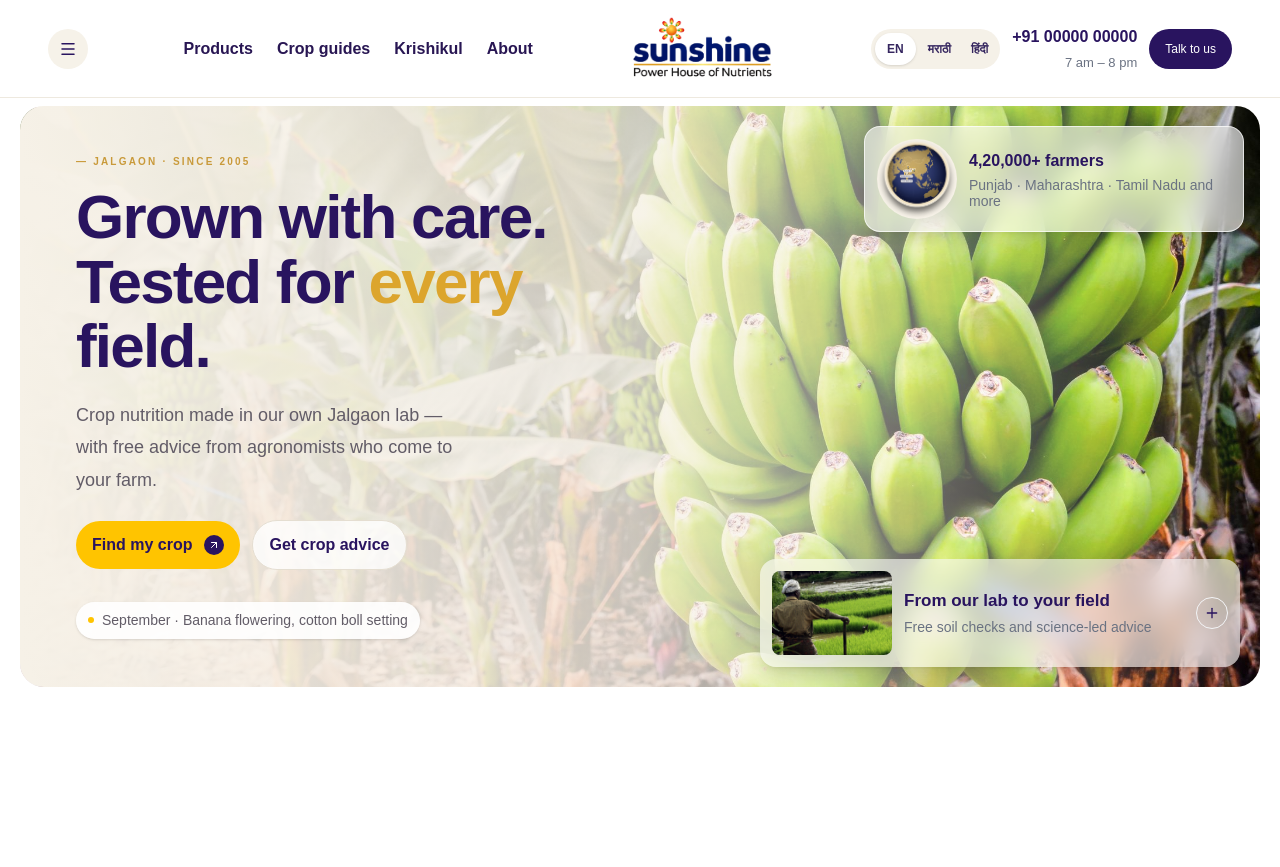
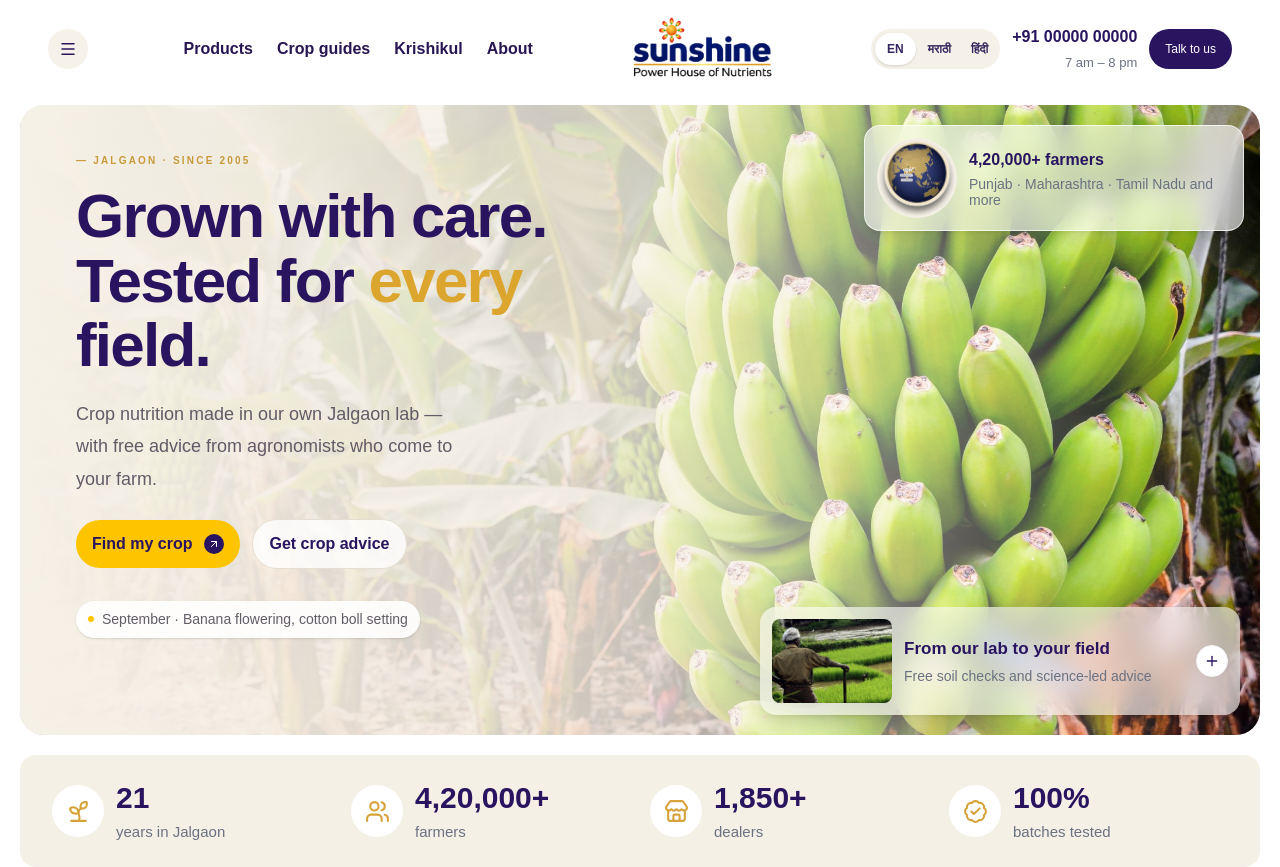
Before and after one commit to abdullahansari-yk/sunshine, a Next.js app: page / in a window 1280 px wide. Before the commit the page ends 800 px from the top, so only its background shows below. Built offline with nearby package versions, Linux system fonts and the light colour scheme.

Commit message:
Added stats section

```diff
--- a/src/app/page.js
+++ b/src/app/page.js
@@ -1,11 +1,13 @@
 import Hero from "@/components/Hero";
 import Navbar from "@/components/Navbar";
+import Stats from "@/components/Stats";
 
 export default function Home() {
   return (
     <main id="home" className="min-h-screen bg-white">
       <Navbar />
       <Hero/>
+      <Stats/>
     </main>
   );
 }
--- /dev/null
+++ b/src/components/CropSelector.jsx
@@ -0,0 +1,154 @@
+"use client";
+
+import { useState } from "react";
+import Image from "next/image";
+import { ArrowUpRight } from "lucide-react";
+
+const crops = [
+  {
+    name: "Banana",
+    season: "Flowering · Aug-Sep",
+    image: "/images/hero-banner.jpg",
+    color: "#ffc400",
+  },
+  {
+    name: "Cotton",
+    season: "Boll setting · Sep-Oct",
+    image: "/images/cotton.jpg",
+    color: "#29145f",
+  },
+  {
+    name: "Soybean",
+    season: "Pod filling · Sep",
+    image: "/images/soybean.jpg",
+    color: "#29145f",
+  },
+  {
+    name: "Sugarcane",
+    season: "Grand growth · Jul-Oct",
+    image: "/images/sugarcane.jpg",
+    color: "#29145f",
+  },
+  {
+    name: "Onion",
+    season: "Bulb planting · Oct-Nov",
+    image: "/images/onion.jpg",
+    color: "#29145f",
+  },
+  {
+    name: "Tomato",
+    season: "Fruit set · Sep-Oct",
+    image: "/images/tomato.jpg",
+    color: "#29145f",
+  },
+  {
+    name: "Grape",
+    season: "October pruning",
+    image: "/images/grape.jpg",
+    color: "#29145f",
+  },
+  {
+    name: "Pomegranate",
+    season: "Hasta bahar · Sep-Oct",
+    image: "/images/pomegranate.jpg",
+    color: "#29145f",
+  },
+  {
+    name: "Chilli",
+    season: "Flowering · Sep-Nov",
+    image: "/images/chilli.jpg",
+    color: "#29145f",
+  },
+  {
+    name: "Turmeric",
+    season: "Bulking · Sep-Nov",
+    image: "/images/turmeric.jpg",
+    color: "#29145f",
+  },
+  {
+    name: "Wheat",
+    season: "Sowing · Nov",
+    image: "/images/wheat.jpg",
+    color: "#29145f",
+  },
+  {
+    name: "Gram",
+    season: "Sowing · Oct-Nov",
+    image: "/images/gram.jpg",
+    color: "#29145f",
+  },
+];
+
+export default function CropSelector({ selectedCrop, onSelectCrop }) {
+  return (
+    <section id="crops" className="mx-auto max-w-[1440px] px-4 py-10 md:px-6">
+      <div className="mb-8 text-center">
+        <span className="rounded-full border border-[#eee7dc] px-3 py-1 text-[10px] text-[#29145f]">
+          🌱 Find my crop
+        </span>
+
+        <h2 className="mt-4 text-3xl font-bold tracking-tight text-[#29145f] md:text-4xl">
+          Start with your crop
+        </h2>
+
+        <p className="mx-auto mt-2 max-w-sm text-xs leading-5 text-gray-500">
+          Twelve crops, all on one screen. Tap yours to see what it needs this month.
+        </p>
+      </div>
+
+      <div className="grid grid-cols-3 gap-x-2 gap-y-5 sm:grid-cols-4 md:grid-cols-6 lg:grid-cols-6 xl:grid-cols-6">
+        {crops.map((crop) => {
+          const isSelected = selectedCrop === crop.name;
+
+          return (
+            <button
+              key={crop.name}
+              type="button"
+              onClick={() => onSelectCrop(crop.name)}
+              aria-pressed={isSelected}
+              className={`group min-w-0 rounded-xl text-left transition ${
+                isSelected
+                  ? "ring-2 ring-[#29145f] ring-offset-2"
+                  : ""
+              }`}
+            >
+              <div className="relative h-24 overflow-hidden rounded-xl sm:h-28 md:h-32">
+                <Image
+                  src={crop.image}
+                  alt={crop.name}
+                  fill
+                  sizes="(max-width: 640px) 30vw, (max-width: 1024px) 16vw, 180px"
+                  className="object-cover transition duration-300 group-hover:scale-105"
+                />
+
+                <span
+                  className={`absolute bottom-1 right-1 flex h-7 w-7 items-center justify-center rounded-full text-white ${
+                    isSelected
+                      ? "bg-[#ffc400] text-[#29145f]"
+                      : "bg-[#29145f]"
+                  }`}
+                >
+                  <ArrowUpRight size={13} />
+                </span>
+
+                {isSelected && (
+                  <span className="absolute left-1 top-1 rounded-full bg-white px-2 py-1 text-[8px] font-medium text-[#29145f]">
+                    Selected
+                  </span>
+                )}
+              </div>
+
+              <p className="mt-2 truncate text-[11px] font-semibold text-[#29145f]">
+                {crop.name}
+              </p>
+
+              <p className="mt-1 text-[9px] leading-4 text-gray-500">
+                {crop.season}
+              </p>
+            </button>
+          );
+        })}
+      </div>
+    </section>
+  );
+}
--- a/src/components/Hero.jsx
+++ b/src/components/Hero.jsx
@@ -9,7 +9,7 @@ export default function Hero() {
       id="hero"
       className="relative mx-auto mt-2 w-full max-w-[1600px] px-3 md:px-5"
     >
-      <div className="relative min-h-[480px] overflow-hidden rounded-[24px] bg-[#f5f0e6] md:min-h-[580px]">
+      <div className="relative min-h-[480px] overflow-hidden rounded-[24px] bg-[#f5f0e6] md:min-h-[630px]">
 
         {/* Background image */}
         <Image
@@ -114,7 +114,7 @@ export default function Hero() {
             </p>
           </div>
 
-          <span className="flex h-8 w-8 shrink-0 items-center justify-center rounded-full border bg-blue-#FFFFFF border-gray-100 text-[#29145f]">
+          <span className="flex h-8 w-8 shrink-0 items-center justify-center rounded-full border bg-white border-gray-100 text-[#29145f]">
             <Plus size={16} />
           </span>
         </div>
--- a/src/components/Navbar.jsx
+++ b/src/components/Navbar.jsx
@@ -21,7 +21,7 @@ export default function Navbar() {
     const [menuOpen, setMenuOpen] = useState(false);
 
     return (
-        <header className="relative z-50 border-b border-[#eee9df] bg-white">
+        <header className="relative z-50 border-[#eee9df] bg-white">
             <nav className="mx-auto flex max-w-[1440px] items-center justify-between gap-4 px-5 py-3 md:px-8 lg:px-12">
 
                 {/* Menu button */}
--- /dev/null
+++ b/src/components/Stats.jsx
@@ -0,0 +1,62 @@
+import {
+    Sprout,
+    Users,
+    Store,
+    BadgeCheck,
+  } from "lucide-react";
+
+  const stats = [
+    {
+      icon: Sprout,
+      value: "21",
+      label: "years in Jalgaon",
+    },
+    {
+      icon: Users,
+      value: "4,20,000+",
+      label: "farmers",
+    },
+    {
+      icon: Store,
+      value: "1,850+",
+      label: "dealers",
+    },
+    {
+      icon: BadgeCheck,
+      value: "100%",
+      label: "batches tested",
+    },
+  ];
+
+  export default function Stats() {
+    return (
+      <section className="mx-auto mt-5 w-full max-w-[1600px] px-3 md:px-5">
+        <div className="grid grid-cols-2 gap-3 rounded-2xl bg-[#f5f0e6] p-4 md:grid-cols-4 md:gap-5 md:px-8 md:py-6">
+          {stats.map((stat) => {
+            const Icon = stat.icon;
+
+            return (
+              <div
+                key={stat.label}
+                className="flex items-center gap-3"
+              >
+                <div className="flex h-13 w-13 shrink-0 items-center justify-center rounded-full bg-white text-[#d6a23a]">
+                  <Icon size={25} />
+                </div>
+
+                <div>
+                  <p className="text-lg font-bold leading-tight text-[#29145f] md:text-[30px]">
+                    {stat.value}
+                  </p>
+
+                  <p className="mt-1 text-[10px] text-gray-500 md:text-[15px]">
+                    {stat.label}
+                  </p>
+                </div>
+              </div>
+            );
+          })}
+        </div>
+      </section>
+    );
+  }
```
